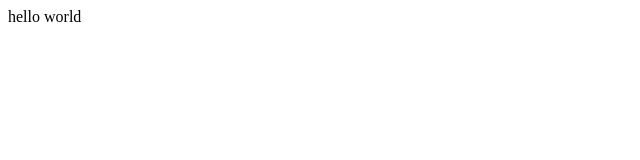
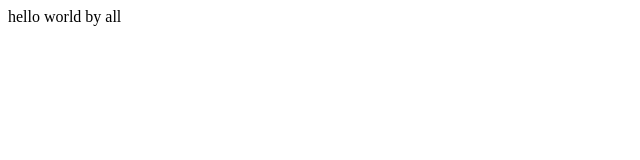
Before and after one commit to ghazal-aroosa/test, a plain HTML site: page index.html in a window 1280 px wide. Shown: the full height of the page, 0-640 px from the left. Drawn offline with Linux system fonts and the light colour scheme.

Commit message:
Update index.html

```diff
--- a/index.html
+++ b/index.html
@@ -6,6 +6,6 @@
     <title>Document</title>
 </head>
 <body>
-    hello world
+    hello world by all
 </body>
 </html>
```
